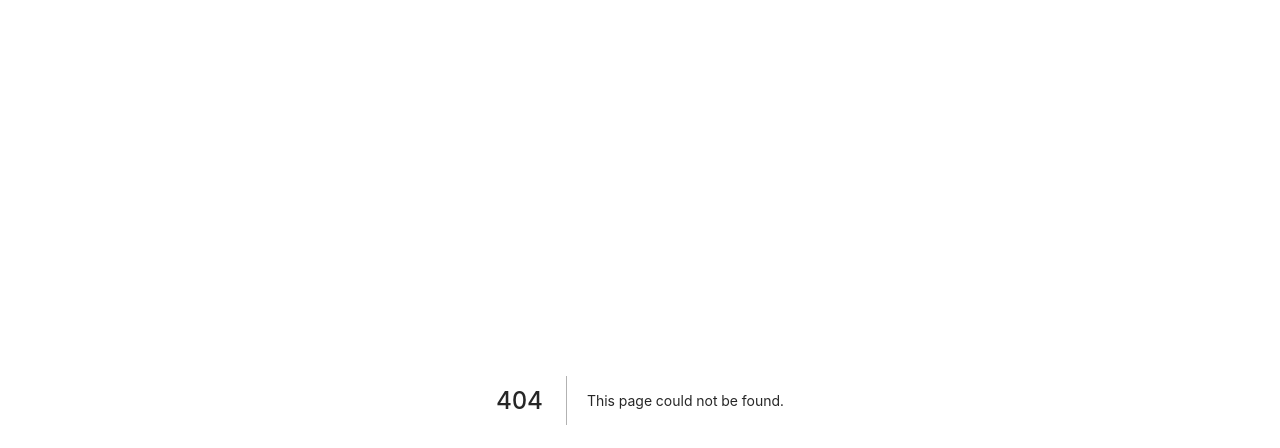
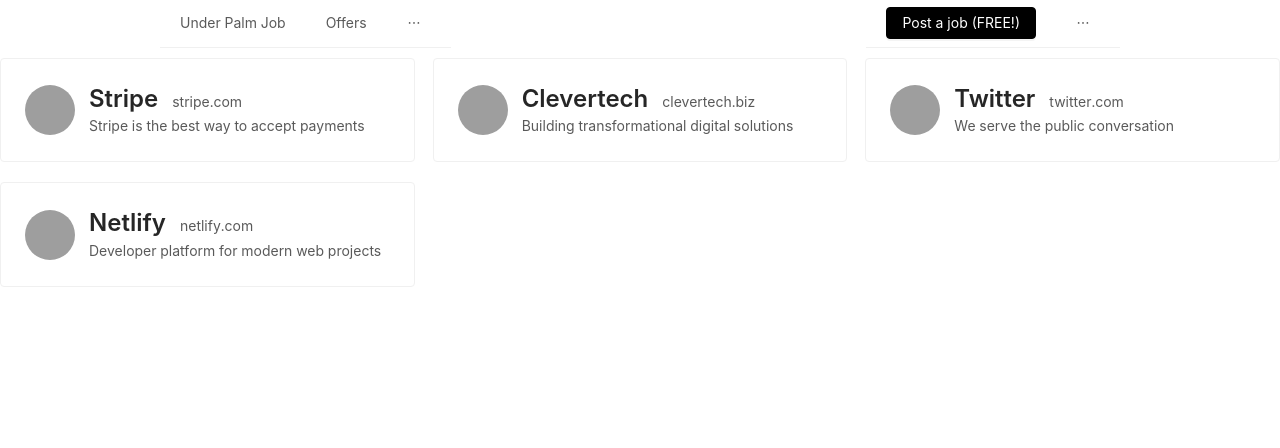
Before and after one commit to MaciejZajac/remote, a Next.js app: page /companies in a window 1280 px wide. Before the commit this address had no page. Shown: the top 448 px of the page. Built offline with nearby package versions, Linux system fonts and the light colour scheme; grey boxes are pictures that could not be loaded.

Commit message:
companies list page

```diff
--- /dev/null
+++ b/components/CompaniesList.tsx
@@ -0,0 +1,106 @@
+import React from 'react';
+import Avatar from 'antd/lib/avatar/avatar';
+import { Card, Col, Row, Space, Typography } from 'antd';
+import { EllipsisOutlined } from '@ant-design/icons';
+import Link from 'next/link';
+const { Meta } = Card;
+
+const CompaniesList = () => {
+  return (
+    <div style={{ maxWidth: '1600px', margin: '0 auto' }}>
+      <Row gutter={18}>
+        {companiesArr.map((item: ICompanyItem) => (
+          <Col sm={8} key={item.companyId} style={{ margin: '10px 0' }}>
+            <Link href='#'>
+              <a>
+                <Card hoverable>
+                  <Space size={14}>
+                    <Avatar
+                      src={`//logo.clearbit.com/${item.website}`}
+                      size={50}
+                      alt={item.name + 'Logo'}
+                    />
+                    <div>
+                      <div>
+                        <Space size={14} align='baseline'>
+                          <Typography.Title level={3} style={{ margin: '0' }}>
+                            {item.name}
+                          </Typography.Title>
+                          <Typography.Text>{item.website}</Typography.Text>
+                        </Space>
+                      </div>
+                      <Typography.Text>{item.shortDescription}</Typography.Text>
+                    </div>
+                  </Space>
+                </Card>
+              </a>
+            </Link>
+          </Col>
+        ))}
+      </Row>
+    </div>
+  );
+};
+
+export default CompaniesList;
+
+interface ICompanyItem {
+  address: {
+    id: number;
+  };
+  companyId: string;
+  companySize: string;
+  companyType: string;
+  companyUrl: string;
+  jobOffersNumber: number;
+  name: string;
+  shortDescription: string;
+  website: string;
+}
+
+const companiesArr: ICompanyItem[] = [
+  {
+    address: { id: 373 },
+    companyId: '0xw3xg',
+    companySize: '_1001_PLUS',
+    companyType: 'STARTUP',
+    companyUrl: '0xw3xg-stripe',
+    jobOffersNumber: 19,
+    name: 'Stripe',
+    shortDescription: 'Stripe is the best way to accept payments',
+    website: 'stripe.com',
+  },
+  {
+    address: { id: 127 },
+    companyId: 'vmkds8',
+    companySize: '_51_250',
+    companyType: 'SOFTWARE_HOUSE',
+    companyUrl: 'vmkds8-clevertech',
+    jobOffersNumber: 19,
+    name: 'Clevertech',
+    shortDescription: 'Building transformational digital solutions',
+    website: 'clevertech.biz',
+  },
+  {
+    address: { id: 598 },
+    companyId: 'htftni',
+    companySize: '_1001_PLUS',
+    companyType: 'STARTUP',
+    companyUrl: 'htftni-twitter',
+    jobOffersNumber: 3,
+    name: 'Twitter',
+    shortDescription: 'We serve the public conversation',
+    website: 'twitter.com',
+  },
+  {
+    address: { id: 85 },
+    companyId: 'jjrozu',
+    companySize: '_51_250',
+    companyType: 'STARTUP',
+    companyUrl: 'jjrozu-netlify',
+    jobOffersNumber: 3,
+    name: 'Netlify',
+    shortDescription: 'Developer platform for modern web projects',
+    website: 'netlify.com',
+  },
+];
--- a/components/Header.tsx
+++ b/components/Header.tsx
@@ -4,7 +4,7 @@
   AppstoreOutlined,
   SettingOutlined,
 } from '@ant-design/icons';
-
+import Link from 'next/link';
 const { SubMenu } = Menu;
 
 const AntHeader = () => {
@@ -19,7 +19,11 @@
           <Menu mode='horizontal'>
             <Menu.Item key='logo'>Under Palm Job</Menu.Item>
             <Menu.Item key='offers'>Offers</Menu.Item>
-            <Menu.Item key='companies'>Companies</Menu.Item>
+            <Menu.Item key='companies'>
+              <Link href='/companies'>
+                <a>Companies</a>
+              </Link>
+            </Menu.Item>
             {/* <Menu.Item key='blog' disabled>
               Blog
             </Menu.Item> */}
--- /dev/null
+++ b/pages/companies.tsx
@@ -0,0 +1,14 @@
+import React from 'react';
+import CompaniesList from '../components/CompaniesList';
+import AntHeader from '../components/Header';
+
+function companies() {
+  return (
+    <div>
+      <AntHeader />
+      <CompaniesList />
+    </div>
+  );
+}
+
+export default companies;
```
